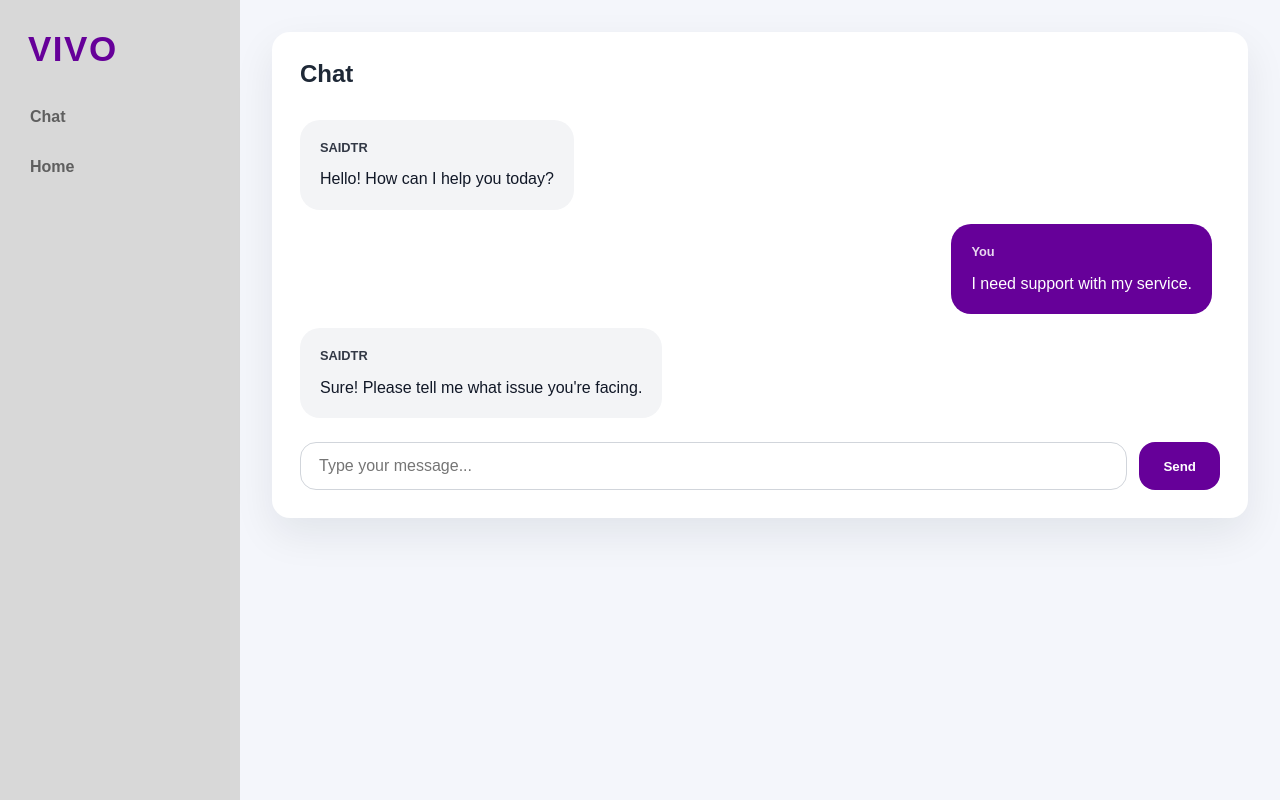
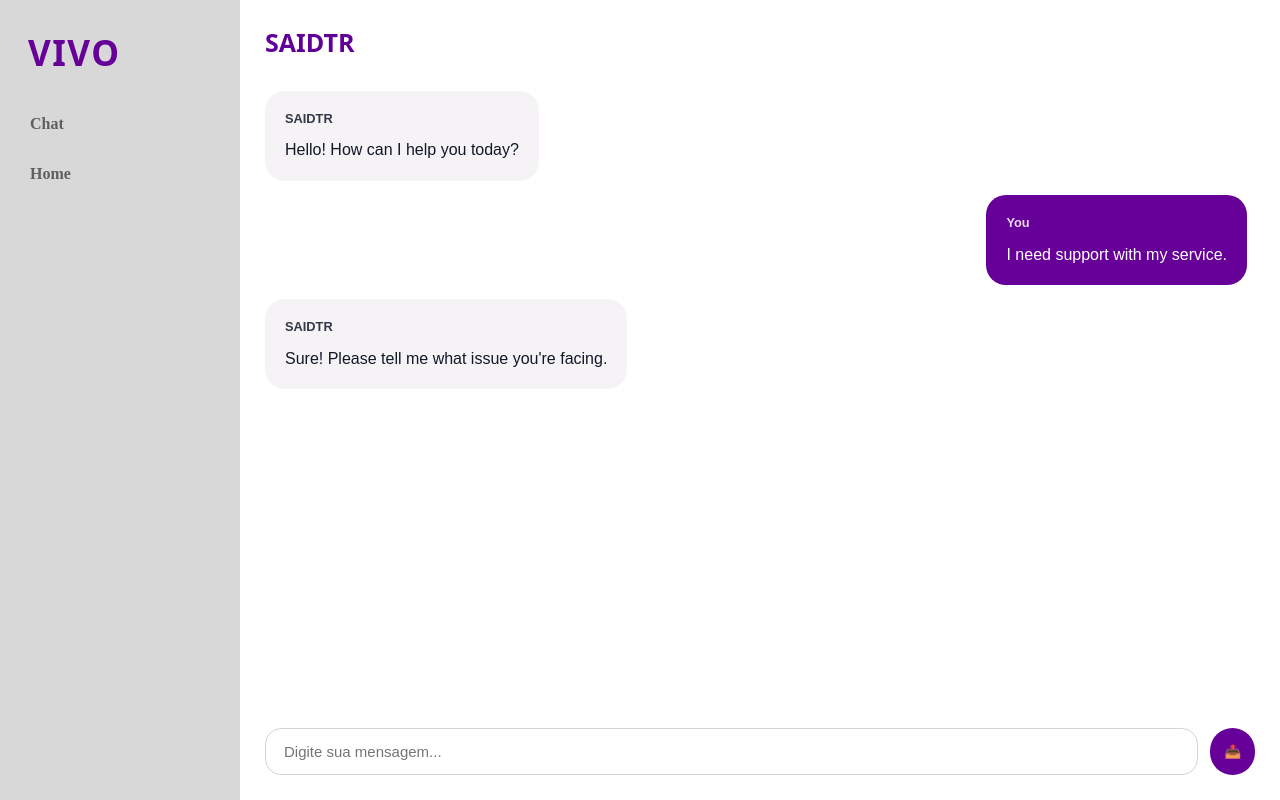
Before and after one commit to giovanafelisbino/front-SAIDTR, a website: page index.html in a window 1280 px wide. Drawn offline with Linux system fonts and the light colour scheme.

Commit message:
1.0 - 12/05/2026

```diff
--- a/index.html
+++ b/index.html
@@ -4,7 +4,7 @@
     <head>
         <meta charset="UTF-8">
         <meta name="viewport" content="width=device-width, initial-scale=1.0">
-        <title>SAIDTR - ChatBot</title>
+        <title>SAIDTR - ChatBot TESTE</title>
         <link rel="stylesheet" href="style.css">
     </head>
 
@@ -19,10 +19,11 @@
             </aside>
 
             <main class="main-content">
-                <section class="chat-panel" id="chat">
+
+
                     <div class="chat-header">
                         <div>
-                            <h2>Chat</h2>
+                            <h2 class="titulo_chat">SAIDTR</h2>
                         </div>
                     </div>
                     <div class="chat-window">
@@ -40,8 +41,8 @@
                         </div>
                     </div>
                     <form class="chat-input-area">
-                        <input type="text" placeholder="Type your message...">
-                        <button type="submit">Send</button>
+                        <input type="text" placeholder="Digite sua mensagem...">
+                        <button type="submit">📤</button>
                     </form>
                 </section>
             </main>
--- a/style.css
+++ b/style.css
@@ -1,14 +1,16 @@
+/**Definição da posição do menu lateral*/
 * {
     box-sizing: border-box;
+    /*Grudado no canto esquerdo da tela*/
     margin: 0;
     padding: 0;
 }
 
-body {
-    font-family: Arial, sans-serif;
-    background: #f4f6fb;
-    color: #1f2937;
-    min-height: 100vh;
+/*Titulo do chat*/
+.titulo_chat {
+    font-family: system-ui, -apple-system, BlinkMacSystemFont, 'Segoe UI', Roboto, Oxygen, Ubuntu, Cantarell, 'Open Sans', 'Helvetica Neue', sans-serif;
+    font-size: 28px;
+    color: #600099;
 }
 
 .app-shell {
@@ -30,11 +32,13 @@ body {
 .brand {
     padding: 5px 12px;
     font-size: 35px;
+    font-family: system-ui, -apple-system, BlinkMacSystemFont, 'Segoe UI', Roboto, Oxygen, Ubuntu, Cantarell, 'Open Sans', 'Helvetica Neue', sans-serif;
     font-style: bold;
     font-weight: 700;
     color: #660099;
     letter-spacing: 1.5px;
 }
+
 
 .side-menu nav {
     display: flex;
@@ -60,28 +64,35 @@ body {
 
 .main-content {
     flex: 1;
-    padding: 32px;
+    padding: 25px; /*Espaçamento entre a caixa da conversa e o menu*/
+    display: flex;
+    flex-direction: column
 }
 
-.chat-panel,
+.chat-panel {
+    display: flex;
+    flex-direction: column;
+    flex: 1;
+}
 .content-panel {
     background: #ffffff;
     border-radius: 18px;
-    padding: 28px;
-    box-shadow: 0 16px 40px rgba(15, 23, 42, 0.08);
-    margin-bottom: 24px;
+    padding: 40px; /*Distância dos balões de chat da borda do chat em si*/
+    box-shadow: 0 16px 40px #00000041; /*Sombra do chat*/
+    margin-bottom: 10px; /*Espaçamento do final da página*/
 }
 
 .chat-header {
     display: flex;
     align-items: center;
-    justify-content: space-between;
+    justify-content: space-between; /*Posição do título o chat*/
     gap: 16px;
     margin-bottom: 24px;
 }
 
 .chat-header h2 {
     margin-bottom: 8px;
+    font-size: 25px;
 }
 
 .chat-header p {
@@ -115,13 +126,17 @@ body {
     line-height: 1.6;
 }
 
+/*Classe das msgs do bot*/
 .message.bot {
+    font-family: Arial, Helvetica, sans-serif;
     align-self: flex-start;
-    background: #f3f4f6;
+    background: #f5f3f6;
     color: #111827;
 }
 
+/*Classe das msgs do user*/
 .message.user {
+    font-family: Arial, Helvetica, sans-serif;
     align-self: flex-end;
     background: #660099;
     color: white;
@@ -138,23 +153,24 @@ body {
 .chat-input-area {
     display: grid;
     grid-template-columns: 1fr auto;
-    gap: 12px;
+    gap: 12px; /*Distância entre o botão de envio*/
+    margin-top: auto;
 }
 
 .chat-input-area input {
     width: 100%;
-    border: 1px solid #d1d5db;
+    border: 1px solid #d1d5db; /*Borda da caixa de texto*/
     border-radius: 16px;
-    padding: 14px 18px;
-    font-size: 1rem;
+    padding: 14px 18px; /*Distâncias do texto da caixa de texto*/
+    font-size: 15px;
 }
 
 .chat-input-area button {
     border: none;
-    border-radius: 16px;
+    border-radius: 100px;
     background: #660099;
     color: white;
-    padding: 14px 24px;
+    padding: 14px 14px;
     cursor: pointer;
     font-weight: 700;
 }
```
Also changed, not shown: package.json (added, +8 -0 lines), 2 other files.
